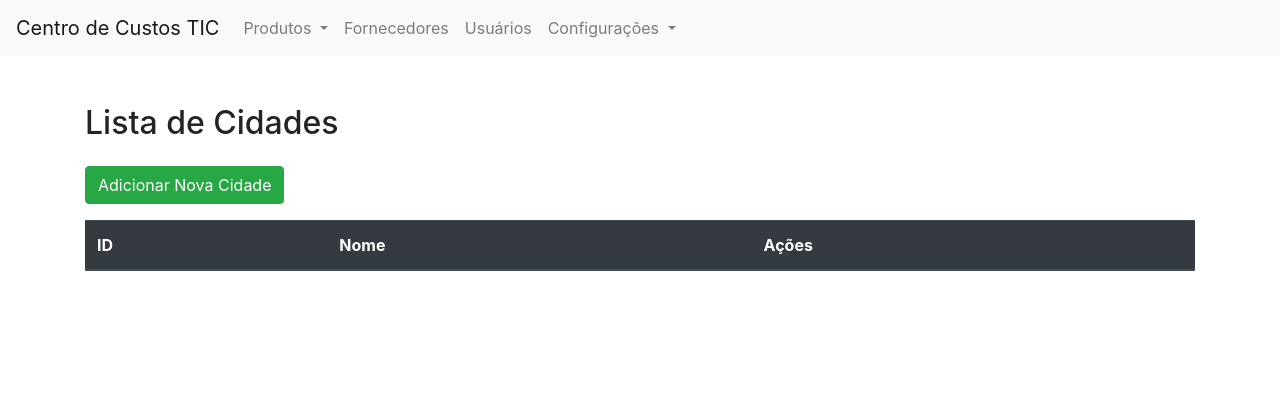
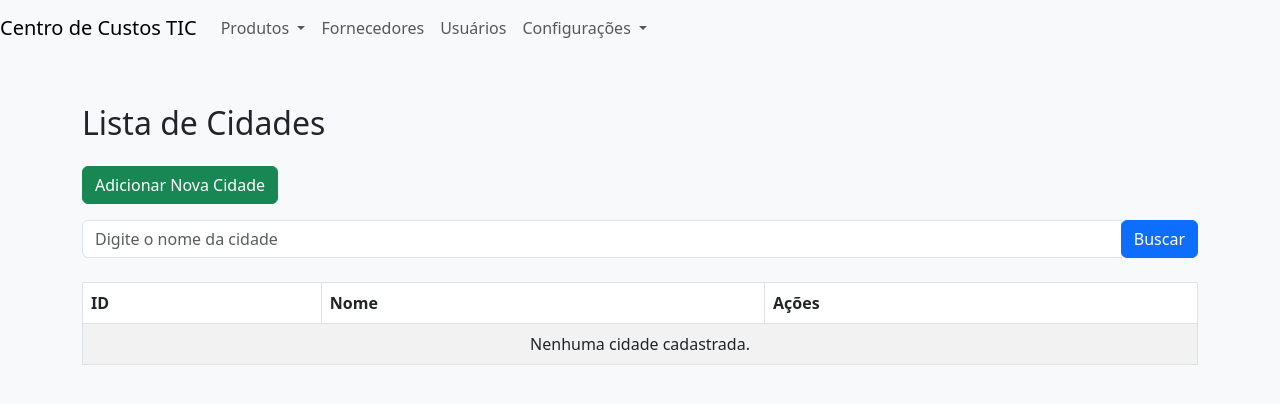
Before and after one commit to M4theus1/Centro_de_Custos-TIC, a PHP site: page /settings/city_menu.php in a window 1280 px wide. Shown: the top 404 px of the page. Run offline with PHP 8.4, Linux system fonts and the light colour scheme; tables that the repository leaves empty or names only in its code hold one stand-in row (values such as "Sample post"); lists and menus that the app fills with data are empty.

Commit message:
Ajuste Cidades

```diff
--- a/settings/city_menu.php
+++ b/settings/city_menu.php
@@ -1,8 +1,50 @@
 <?php
 include(__DIR__ . '/../config/config.php');
 
-$sql_code = "SELECT * FROM cidades WHERE ativo = 1";
-$sql_query = $mysqli->query($sql_code) or die("Falha na execução do código SQL: " . $mysqli->error);
+// Variáveis de busca
+$busca = isset($_GET['busca']) ? htmlspecialchars(trim($_GET['busca']), ENT_QUOTES, 'UTF-8') : '';
+
+// Definir o limite de itens por página
+define('LIMITE_PRODUTOS', 10);
+
+// Obter o número da página atual
+$pagina = isset($_GET['pagina']) ? max(1, (int) $_GET['pagina']) : 1;
+
+// Calcular o deslocamento
+$offset = ($pagina - 1) * LIMITE_PRODUTOS;
+
+try {
+    // Consulta para contar o total de cidades
+    $sqlTotal = "SELECT COUNT(*) AS total FROM cidades WHERE ativo = 1 AND nome LIKE ?";
+    $stmtTotal = $mysqli->prepare($sqlTotal);
+    $buscaLike = '%' . $busca . '%';
+    $stmtTotal->bind_param('s', $buscaLike);
+
+    if (!$stmtTotal->execute()) {
+        throw new Exception("Erro ao contar cidades: " . $mysqli->error);
+    }
+
+    $resultTotal = $stmtTotal->get_result();
+    $totalCidades = $resultTotal->fetch_assoc()['total'];
+
+    // Consulta para buscar as cidades
+    $sql = "SELECT * FROM cidades WHERE ativo = 1 AND nome LIKE ? LIMIT ? OFFSET ?";
+    $stmt = $mysqli->prepare($sql);
+    $limiteProdutos = LIMITE_PRODUTOS;
+    $stmt->bind_param("sii", $buscaLike, $limiteProdutos, $offset);
+
+    if (!$stmt->execute()) {
+        throw new Exception("Erro ao buscar cidades: " . $mysqli->error);
+    }
+
+    $result = $stmt->get_result();
+
+    // Calcular o total de páginas
+    $totalPaginas = ceil($totalCidades / LIMITE_PRODUTOS);
+} catch (Exception $e) {
+    error_log("Erro: " . $e->getMessage()); // Registrar erro no log
+    die("Ocorreu um erro. Por favor, tente novamente mais tarde.");
+}
 ?>
 
 <!DOCTYPE html>
@@ -10,7 +52,24 @@
 <head>
     <meta charset="UTF-8">
     <title>Lista de Cidades</title>
-    <link rel="stylesheet" href="https://cdn.jsdelivr.net/npm/bootstrap@4.6.2/dist/css/bootstrap.min.css">
+    <link rel="stylesheet" href="https://cdn.jsdelivr.net/npm/bootstrap@5.3.0/dist/css/bootstrap.min.css">
+    <style>
+        body {
+            background-color: #f8f9fa;
+        }
+        .menu-container {
+            margin-top: 50px;
+        }
+        .menu-header {
+            background-color: #343a40;
+            color: white;
+            padding: 20px;
+            border-radius: 5px;
+        }
+        .table-container {
+            margin-top: 20px;
+        }
+    </style>
 </head>
 <body>
     <nav class="navbar navbar-expand-lg navbar-light bg-light">
@@ -21,7 +80,7 @@
         <div class="collapse navbar-collapse" id="navbarNavDropdown">
             <ul class="navbar-nav">
                 <li class="nav-item dropdown">
-                    <a class="nav-link dropdown-toggle" href="#" id="navbarDropdownMenuLink" data-bs-toggle="dropdown" aria-haspopup="true" aria-expanded="false">
+                    <a class="nav-link dropdown-toggle" href="#" id="navbarDropdownMenuLink" role="button" data-bs-toggle="dropdown" aria-expanded="false">
                         Produtos
                     </a>
                     <div class="dropdown-menu" aria-labelledby="navbarDropdownMenuLink">
@@ -38,10 +97,10 @@
                     <a class="nav-link" href="/centro_de_custos/settings/user_menu.php">Usuários</a>
                 </li>
                 <li class="nav-item dropdown">
-                    <a class="nav-link dropdown-toggle" href="#" id="navbarDropdownConfig" data-bs-toggle="dropdown" aria-haspopup="true" aria-expanded="false">
+                    <a class="nav-link dropdown-toggle" href="#" id="navbarDropdownMenuLink" role="button" data-bs-toggle="dropdown" aria-expanded="false">
                         Configurações
                     </a>
-                    <div class="dropdown-menu" aria-labelledby="navbarDropdownConfig">
+                    <div class="dropdown-menu" aria-labelledby="navbarDropdownMenuLink">
                         <a class="dropdown-item" href="/centro_de_custos/settings/enterprise_menu.php">Empresas</a>
                         <a class="dropdown-item" href="/centro_de_custos/settings/state_menu.php">Estados</a>
                         <a class="dropdown-item" href="/centro_de_custos/settings/city_menu.php">Cidades</a>
@@ -55,7 +114,24 @@
 <div class="container mt-5">
     <h2 class="mb-4">Lista de Cidades</h2>
     <a href="city_create.php" class="btn btn-success mb-3">Adicionar Nova Cidade</a>
-        <table class="table table-striped">
+
+    <!-- Campo de Busca -->
+    <form method="GET" action="" class="mb-4">
+        <div class="input-group">
+            <input
+                type="text"
+                name="busca"
+                class="form-control"
+                placeholder="Digite o nome da cidade"
+                value="<?php echo htmlspecialchars($busca, ENT_QUOTES, 'UTF-8'); ?>">
+            <div class="input-group-append">
+                <button class="btn btn-primary" type="submit">Buscar</button>
+            </div>
+        </div>
+    </form>
+
+    <div class="table-container">
+        <table class="table table-striped table-bordered table-hover">
             <thead class="thead-dark">
                 <tr>
                     <th>ID</th>
@@ -64,22 +140,47 @@
                 </tr>
             </thead>
             <tbody>
-                <?php while ($row = $sql_query->fetch_assoc()): ?>
+                <?php if ($result->num_rows > 0): ?>
+                    <?php while ($cidade = $result->fetch_assoc()) : ?>
                         <tr>
-                        <td><?php echo $row['id']; ?></td>
-                        <td><?php echo htmlspecialchars($row['nome']); ?></td>
+                            <td><?php echo htmlspecialchars($cidade['id'], ENT_QUOTES, 'UTF-8'); ?></td>
+                            <td><?php echo htmlspecialchars($cidade['nome'], ENT_QUOTES, 'UTF-8'); ?></td>
                             <td>
-                            <a href="city_edit.php?id=<?php echo $row['id']; ?>" class="btn btn-sm btn-primary">Editar</a>
-                            <a href="city_delete.php?id=<?php echo $row['id']; ?>" class="btn btn-sm btn-danger" onclick="return confirm('Tem certeza que deseja excluir?');">Desativar</a>
+                                <a href="city_edit.php?id=<?php echo urlencode($cidade['id']); ?>" class="btn btn-sm btn-warning">Editar</a>
+                                <a href="city_delete.php?id=<?php echo urlencode($cidade['id']); ?>" class="btn btn-sm btn-danger" onclick="return confirm('Deseja excluir esta cidade?');">Excluir</a>
                             </td>
                         </tr>
                     <?php endwhile; ?>
+                <?php else: ?>
+                    <tr>
+                        <td colspan="3" class="text-center">
+                            <?php if (!empty($busca)): ?>
+                                Nenhuma cidade encontrada com o termo "<?php echo htmlspecialchars($busca, ENT_QUOTES, 'UTF-8'); ?>".
+                            <?php else: ?>
+                                Nenhuma cidade cadastrada.
+                            <?php endif; ?>
+                        </td>
+                    </tr>
+                <?php endif; ?>
             </tbody>
         </table>
     </div>
 
-    <script src="https://cdn.jsdelivr.net/npm/jquery@3.5.1/dist/jquery.slim.min.js" integrity="sha384-DfXdz2htPH0lsSSs5nCTpuj/zy4C+OGpamoFVy38MVBnE+IbbVYUew+OrCXaRkfj" crossorigin="anonymous"></script>
-    <script src="https://cdn.jsdelivr.net/npm/bootstrap@4.6.2/dist/js/bootstrap.bundle.min.js" integrity="sha384-Fy6S3B9q64WdZWQUiU+q4/2Lc9npb8tCaSX9FK7E8HnRr0Jz8D6OP9dO5Vg3Q9ct" crossorigin="anonymous"></script>
+    <!-- Paginação -->
+    <nav>
+        <ul class="pagination justify-content-center">
+            <?php for ($i = 1; $i <= $totalPaginas; $i++) : ?>
+                <li class="page-item <?php echo ($i == $pagina) ? 'active' : ''; ?>">
+                    <a class="page-link" href="?busca=<?php echo urlencode($busca); ?>&pagina=<?php echo $i; ?>">
+                        <?php echo $i; ?>
+                    </a>
+                </li>
+            <?php endfor; ?>
+        </ul>
+    </nav>
+
+</div>
+
 <script src="https://cdn.jsdelivr.net/npm/bootstrap@5.3.0/dist/js/bootstrap.bundle.min.js"></script>
 </body>
 </html>
```
Lines whose indentation alone changed are shown as unchanged.
